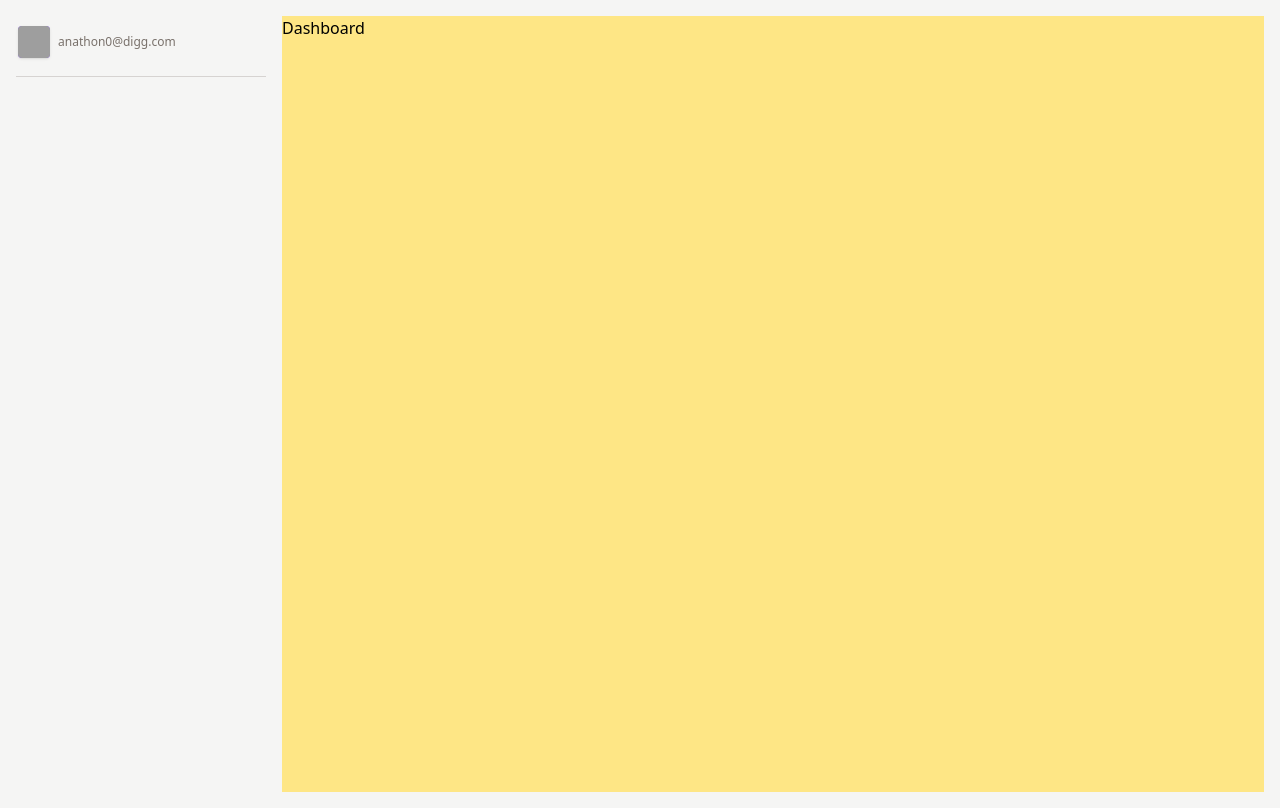
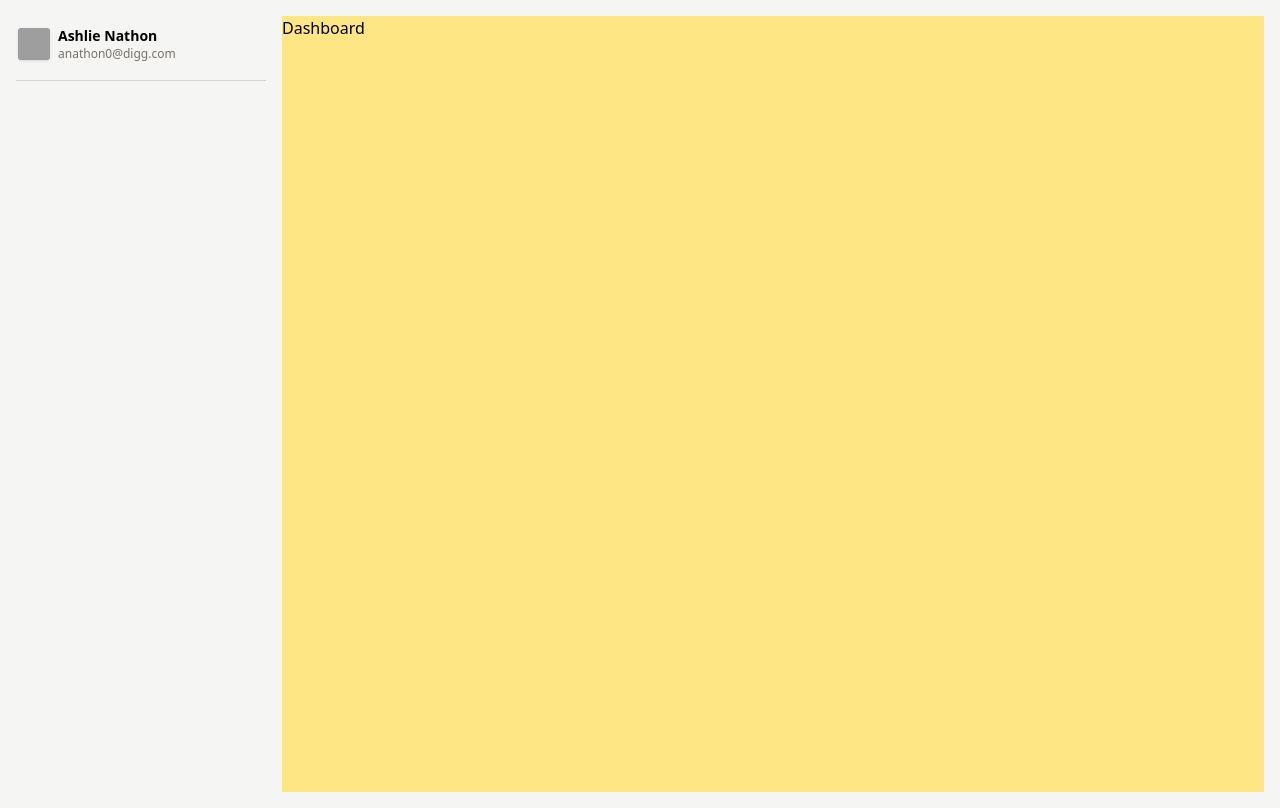
Before and after one commit to Adhish-Kumar-Baranwal/IJMTM, a React (Vite) app: page /admin-panel in a window 1280 px wide. Built offline with nearby package versions, Linux system fonts and the light colour scheme; grey boxes are pictures that could not be loaded.

Commit message:
Update AccountToggle.jsx

```diff
--- a/src/AdminDashboard/SideBar/AccountToggle/AccountToggle.jsx
+++ b/src/AdminDashboard/SideBar/AccountToggle/AccountToggle.jsx
@@ -14,7 +14,7 @@ const AccountToggle = () => {
         />
         <div className="text-start">
           <span className="text-sm font-bold block">
-            {loggedInAdmin.name}
+            {loggedInAdmin.first_name + " " + loggedInAdmin.last_name}
           </span>
           <span className="text-xs block text-stone-500">
             {loggedInAdmin.email}
```
